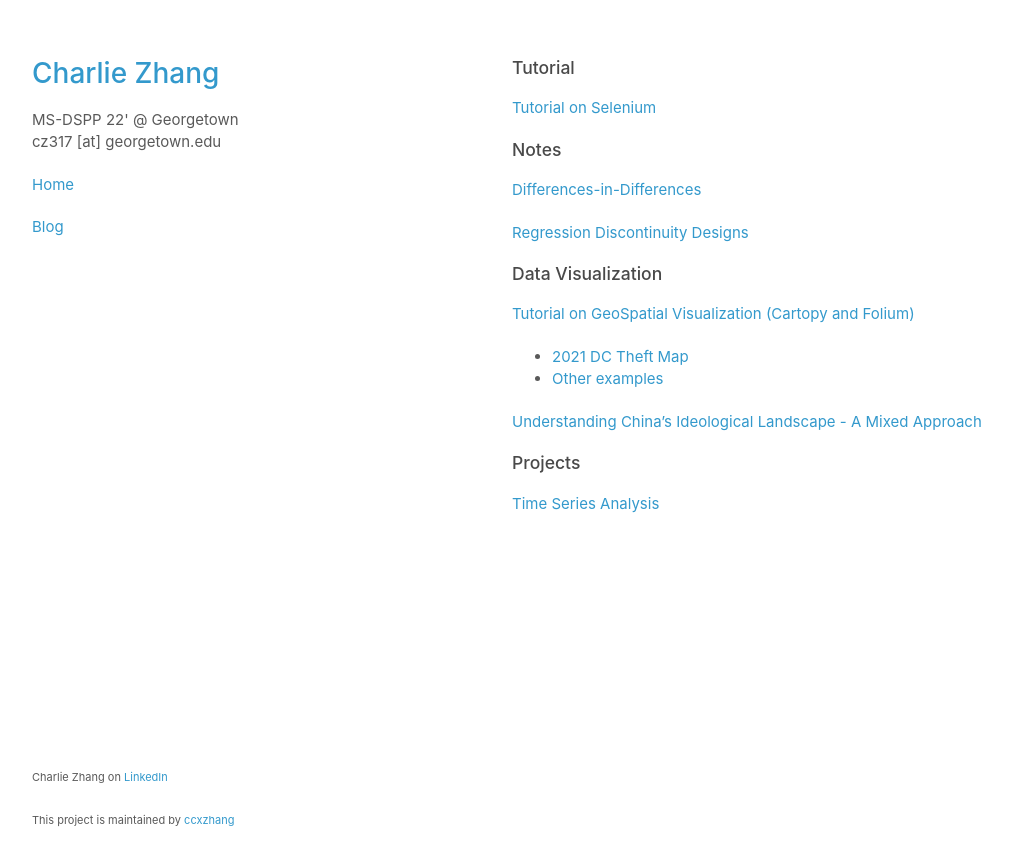
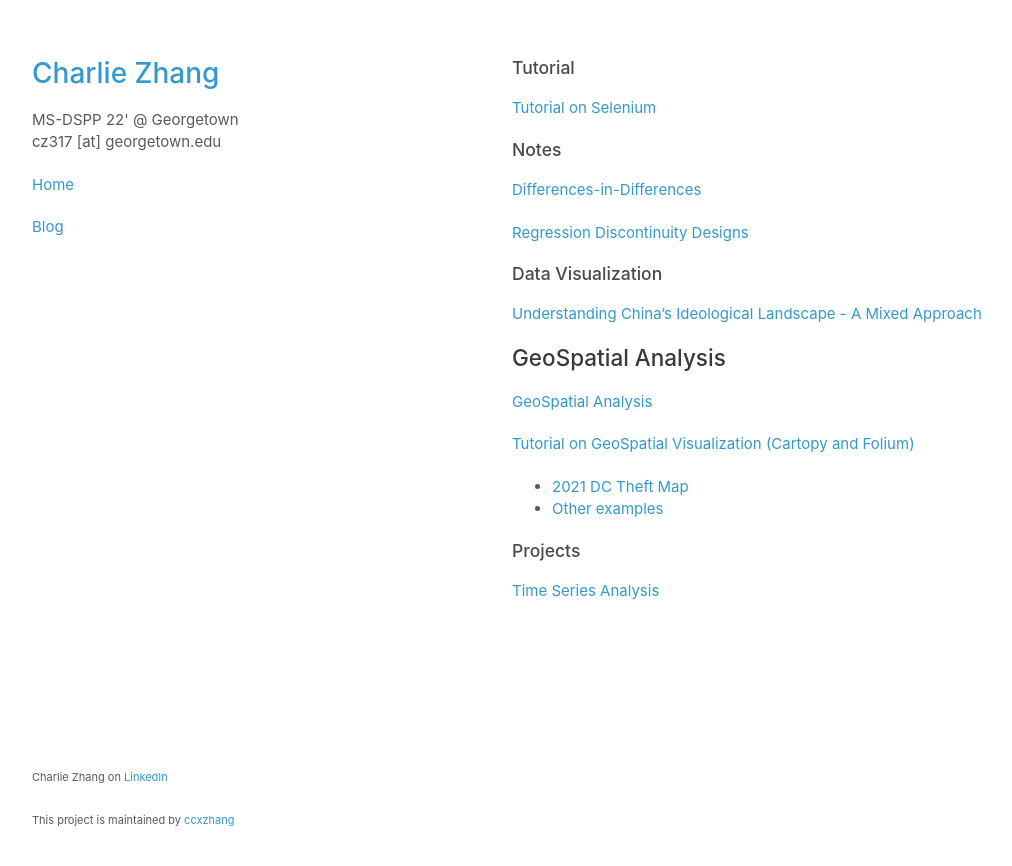
Before and after one commit to ccxzhang/ccxzhang.github.io, a Jekyll site: the page built from blog.md, in a window 1280 px wide. Shown: the top 866 px of the page, without its empty margins (68-1080 px from the left). Built offline with Jekyll 4.4.1, drawn with Linux system fonts in a browser that asks for light colours; our own code applies the rules of GitHub Pages for plain Markdown files.

Commit message:
regular updates

```diff
--- a/blog.md
+++ b/blog.md
@@ -9,12 +9,16 @@
 [Regression Discontinuity Designs](blog/CausalInference/RDDs.html)
 
 ### Data Visualization
+[Understanding China's Ideological Landscape - A Mixed Approach](https://ccxzhang.github.io/4dataviz/)
+
+## GeoSpatial Analysis
+[GeoSpatial Analysis](https://github.com/ccxzhang/GeoSpatialAnalysis)
 
 [Tutorial on GeoSpatial Visualization (Cartopy and Folium)](https://nbviewer.org/github/ccxzhang/GeoSpatialViz/blob/7e3edc747fb70677b23a31194cbf64a731bb099c/GeoSpatialTutorial.ipynb)
   - [2021 DC Theft Map](https://dc-theft-map.herokuapp.com/)
   - [Other examples](blog/map_examples.md)
 
-[Understanding China's Ideological Landscape - A Mixed Approach](https://ccxzhang.github.io/4dataviz/)
+
 
 ### Projects
 
```
Also changed, not shown: blog/map_examples.md (+3 -2 lines).
